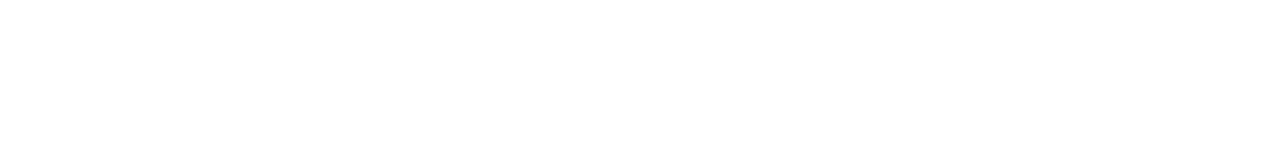
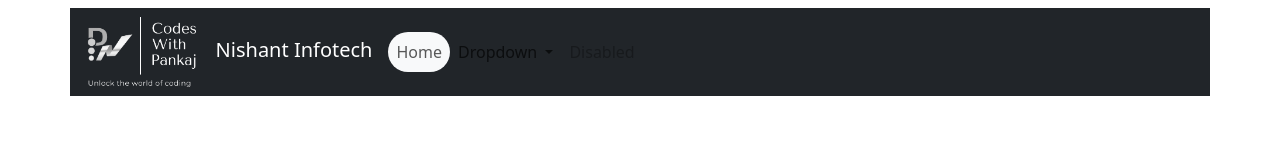
Before and after one commit to Pankaj-Str/Nishant-Infotech, a plain HTML site: page index.html in a window 1280 px wide. Drawn offline with nearby package versions, Linux system fonts and the light colour scheme.

Commit message:
update nav bar with logo

```diff
--- a/index.html
+++ b/index.html
@@ -9,7 +9,43 @@
 </head>
 <body>
 
+    <nav class="navbar navbar-expand-lg">
+        <div class="container bg-dark">
+          <a class="navbar-brand text-white" href="#">
+                <img src="img/logo.png" height="70" width="110" class="m-1">
+                &nbsp; Nishant Infotech
+          </a>
+          <button class="navbar-toggler bg-light" type="button" data-bs-toggle="collapse" data-bs-target="#navbarSupportedContent" aria-controls="navbarSupportedContent" aria-expanded="false" aria-label="Toggle navigation">
+            <span class="navbar-toggler-icon"></span>
+          </button>
+          <div class="collapse navbar-collapse" id="navbarSupportedContent">
+            <ul class="navbar-nav me-auto mb-2 mb-lg-0">
+              <li class="nav-item">
+                <a class="nav-link bg-light rounded-pill" aria-current="page" href="#">Home</a>
+              </li>
 
+              <li class="nav-item dropdown">
+                <a class="nav-link dropdown-toggle" href="#" role="button" data-bs-toggle="dropdown" aria-expanded="false">
+                  Dropdown
+                </a>
+                <ul class="dropdown-menu">
+                  <li><a class="dropdown-item" href="#">Action</a></li>
+                  <li><a class="dropdown-item" href="#">Another action</a></li>
+                  <li><hr class="dropdown-divider"></li>
+                  <li><a class="dropdown-item" href="#">Something else here</a></li>
+                </ul>
+              </li>
+              <li class="nav-item">
+                <a class="nav-link disabled" aria-disabled="true">Disabled</a>
+              </li>
+            </ul>
+            <!-- <form class="d-flex" role="search">
+              <input class="form-control me-2" type="search" placeholder="Search" aria-label="Search">
+              <button class="btn btn-outline-success" type="submit">Search</button>
+            </form> -->
+          </div>
+        </div>
+      </nav>
 
 
 
```
Also changed, not shown: img/logo.png (added).
